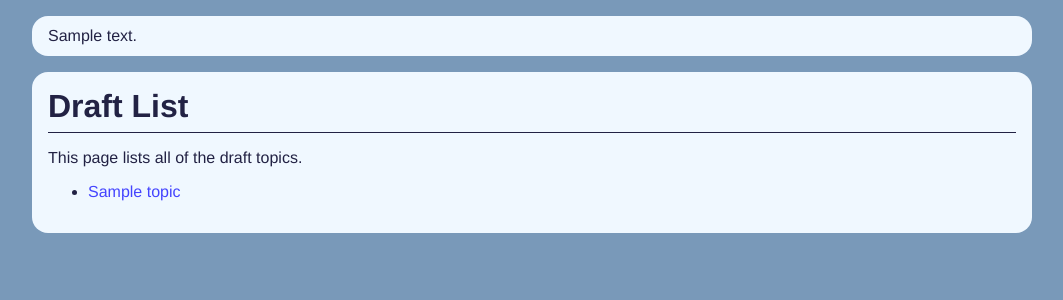
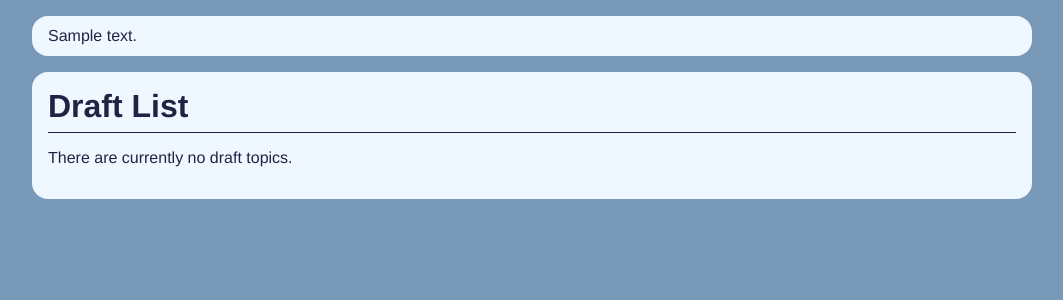
Before and after one commit to timothyf1/cmt120-flask, a Flask app: template portfolio/education/templates/topics/drafts.html in a window 1280 px wide. Shown: the part 66-366 px from the top of the page, without its empty margins (108-1171 px from the left). Run offline with Flask 3, Linux system fonts and the light colour scheme; tables that the repository leaves empty hold one stand-in row (values such as "Sample post"); the template is opened without the code that fills it: values that come from a table or form of the project are taken from there, most other values are stand-ins (such as "Sample title", 1, 10 or a date in 2020).

Commit message:
added message if there are no draft posts

```diff
--- a/portfolio/education/templates/topics/drafts.html
+++ b/portfolio/education/templates/topics/drafts.html
@@ -4,10 +4,14 @@
     <h1>Draft List</h1>
 </div>
 
+{% if topics | selectattr("draft", "equalto", 1) | list | count > 0 %}
 <p>This page lists all of the draft topics.</p>
 
 {% with topics = drafts %}
     {% include "topics/topics-list.html" %}
 {% endwith %}
 
+{% else %}
+<p>There are currently no draft topics.</p>
+{% endif %}
 {% endblock content %}
```
